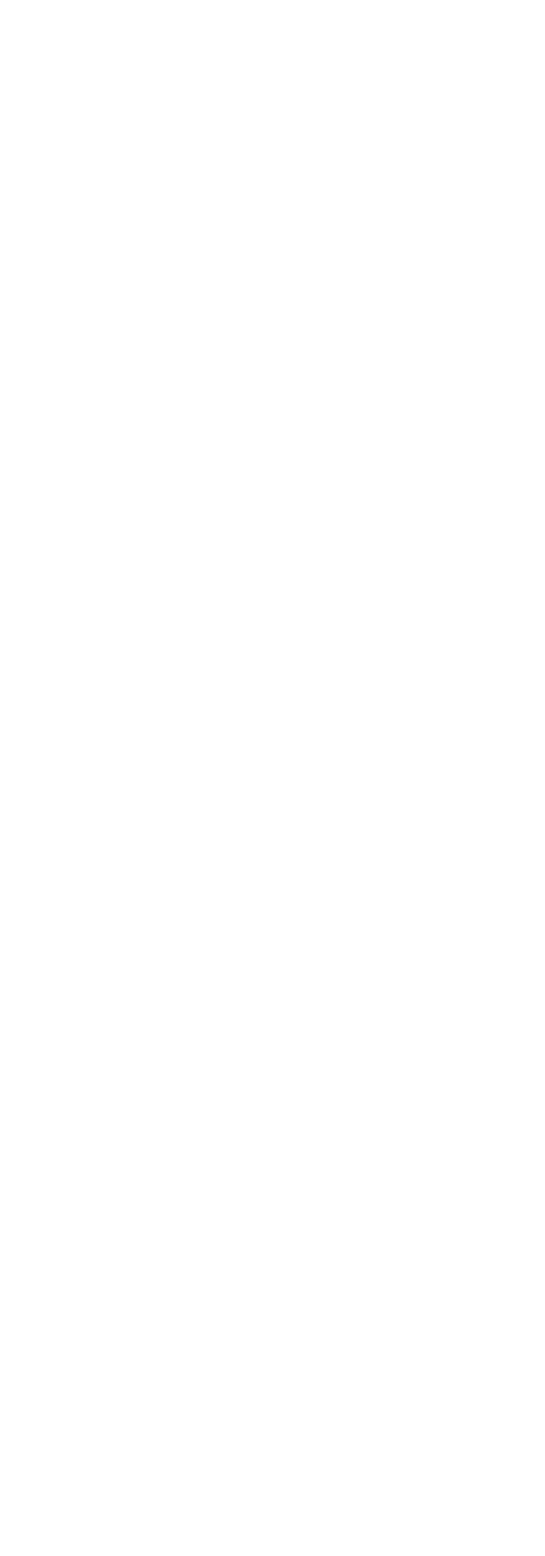
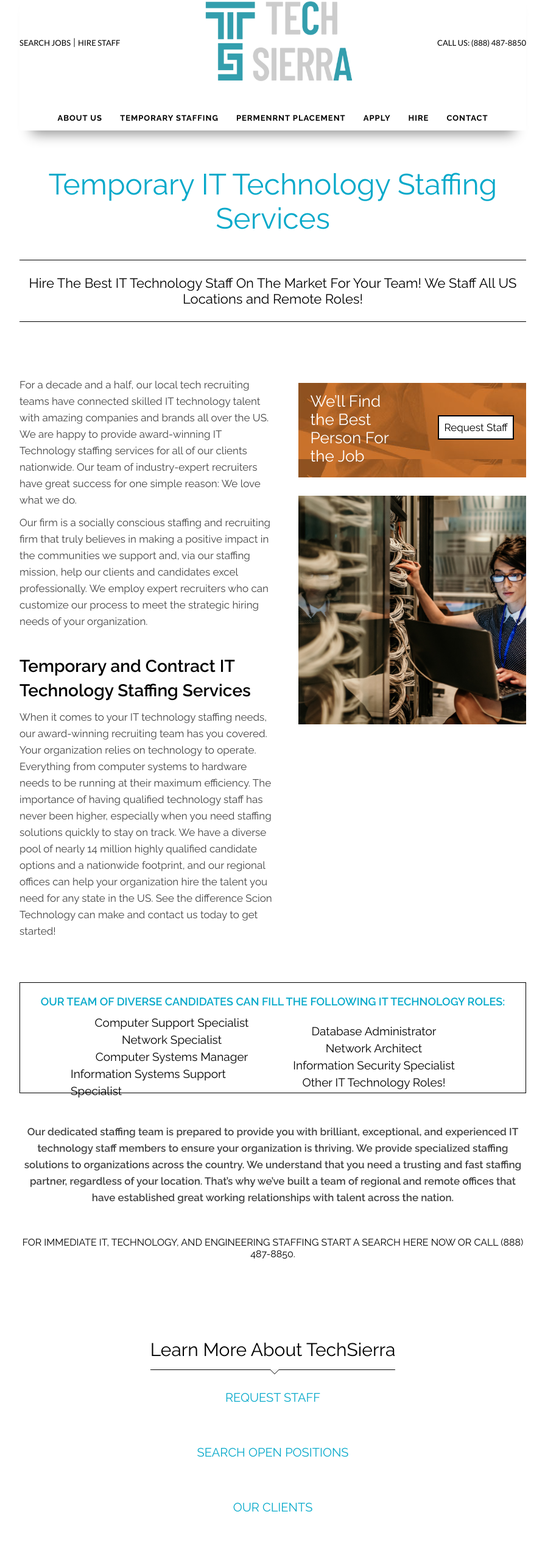
Before and after one commit to VikasBoudhTechSierra/scion-technical, a React (Create React App) app: page /temporary-staffing/it in a window 1280 px wide. Before the commit this address had no page. Shown: the part 31-2583 px from the top of the page at 61% size, without its empty margins (192-1087 px from the left). Before the commit the page ends 800 px from the top, so only its background shows below. Built offline with nearby package versions, Linux system fonts and the light colour scheme.

Commit message:
Created Temporary Staffing IT Page

```diff
--- a/src/App.js
+++ b/src/App.js
@@ -7,6 +7,7 @@ import OurClinets from "./Pages/About/OurClient/OurClinets";
 import OurMissionValue from "./Pages/About/OurMission&Value/OurMissionValue";
 import WhyDiversity from "./Pages/About/WhyDiversity/WhyDiversity";
 import WhyWeTech from "./Pages/About/WhyWeTech/WhyWeTech";
+import IT from "./Pages/About/IT/IT";
 
 function App() {
   return (
@@ -27,6 +28,7 @@ function App() {
           exact
         />
         <Route path="/about-us/why-tech" element={<WhyWeTech />} exact />
+        <Route path="/temporary-staffing/it" element={<IT />} exact />
       </Routes>
     </BrowserRouter>
   );
--- a/src/Assets/css/Index.css
+++ b/src/Assets/css/Index.css
@@ -202,6 +202,6 @@ li {
 
 .wrapper {
   max-width: 1920px;
-  width: 58%;
+  width: 65%;
   margin: 0 auto;
 }
--- a/src/Components/Header/Header.js
+++ b/src/Components/Header/Header.js
@@ -38,9 +38,9 @@ function TemporaryStaffingDown({ closeDropDown, title }) {
     >
       {temporaryStaffingDrop.map((item) => (
         <li key={item.id}>
-          <a href="#fixme" className={item.cName}>
+          <Link to={item.path} className={item.cName}>
             {item.title}
-          </a>
+          </Link>
         </li>
       ))}
     </ul>
--- a/src/Components/Header/HeaderItems.js
+++ b/src/Components/Header/HeaderItems.js
@@ -41,17 +41,32 @@ export const aboutUsDrop = [
 ];
 
 export const temporaryStaffingDrop = [
-  { id: 1, title: "it", cName: "submenu-item" },
-  { id: 2, title: "it security", cName: "submenu-item" },
-  { id: 3, title: "start up", cName: "submenu-item" },
-  { id: 4, title: "ai(artificial intalligence)", cName: "submenu-item" },
-  { id: 5, title: "enginering", cName: "submenu-item" },
-  { id: 6, title: "data", cName: "submenu-item" },
-  { id: 7, title: "gaming, animation & production", cName: "submenu-item" },
-  { id: 8, title: "help desk", cName: "submenu-item" },
-  { id: 9, title: "edtech", cName: "submenu-item" },
-  { id: 10, title: "creative", cName: "submenu-item" },
-  { id: 11, title: "professional services", cName: "submenu-item" },
+  { id: 1, title: "it", cName: "submenu-item", path: "/temporary-staffing/it" },
+  { id: 2, title: "it security", cName: "submenu-item", path: "#FIXME" },
+  { id: 3, title: "start up", cName: "submenu-item", path: "#FIXME" },
+  {
+    id: 4,
+    title: "ai(artificial intalligence)",
+    cName: "submenu-item",
+    path: "#FIXME",
+  },
+  { id: 5, title: "enginering", cName: "submenu-item", path: "#FIXME" },
+  { id: 6, title: "data", cName: "submenu-item", path: "#FIXME" },
+  {
+    id: 7,
+    title: "gaming, animation & production",
+    cName: "submenu-item",
+    path: "#FIXME",
+  },
+  { id: 8, title: "help desk", cName: "submenu-item", path: "#FIXME" },
+  { id: 9, title: "edtech", cName: "submenu-item", path: "#FIXME" },
+  { id: 10, title: "creative", cName: "submenu-item", path: "#FIXME" },
+  {
+    id: 11,
+    title: "professional services",
+    cName: "submenu-item",
+    path: "#FIXME",
+  },
 ];
 
 export const permanentPlacement = [
--- /dev/null
+++ b/src/Pages/About/IT/IT.css
@@ -0,0 +1,139 @@
+.itContainer {
+  margin-bottom: 100px;
+}
+
+.itContainer h1 {
+  color: #06a9ca;
+  font-size: 48px;
+  font-style: normal;
+  font-weight: 400;
+  text-align: center;
+  padding: 60px 0px 40px 0px;
+}
+
+.itContainer h3 {
+  color: #000;
+  font-size: 22px;
+  font-weight: 400;
+  text-align: center;
+  height: 100px;
+  display: flex;
+  justify-content: center;
+  align-items: center;
+  border-top: 1px solid black;
+  border-bottom: 1px solid black;
+}
+
+.itContainer .itContentContainer {
+  display: flex;
+  justify-content: space-between;
+  align-items: flex-start;
+  padding: 70px 0px 70px 0px;
+}
+
+.itContainer .itContentContainer .itLeftContainer {
+  flex-basis: 50%;
+  padding-top: 20px;
+}
+
+.itContainer .itContentContainer .itRightContainer {
+  flex-basis: 45%;
+}
+
+.button-container {
+  margin-top: 30px;
+  padding: 15px 20px 20px;
+  display: flex;
+  justify-content: space-between;
+  align-items: center;
+  background: url("../../../Assets//Images//AbouUsPage/sidebar-cta-600x125-about2.jpg");
+}
+
+.itContainer .itContentContainer .itLeftContainer p {
+  color: #444;
+  font-size: 17px;
+  line-height: 27px;
+  padding-bottom: 10px;
+}
+
+.itContainer .itContentContainer .itLeftContainer h2 {
+  color: #000;
+  font-size: 28px;
+  line-height: 40px;
+  margin-bottom: 10px;
+  margin-top: 30px;
+  font-weight: 600;
+}
+
+.itContainer .itContentContainer .itLeftContainer .secondPara {
+  color: #444;
+  font-size: 17px;
+  line-height: 27px;
+}
+
+.itContainer .belowContentSection {
+  height: 180px;
+  background-color: #ffffff;
+  border: 1px solid black;
+  align-items: center;
+}
+
+.itContainer .belowContentSection .belowContentGrid {
+  display: flex;
+  justify-content: center;
+  align-items: center;
+}
+
+.itContainer .belowContentSection h4 {
+  color: #06a9ca;
+  font-size: 18px;
+  font-weight: 600;
+  text-transform: uppercase;
+  margin: 20px 0 10px 0;
+  text-align: center;
+}
+
+.itContainer .belowContentSection ul {
+  display: flex;
+  flex-direction: column;
+  flex-basis: 40%;
+  justify-content: space-between;
+  align-items: center;
+}
+
+.itContainer .belowContentSection ul li {
+  font-size: 19px;
+  line-height: 28px;
+}
+
+.itContainer .belowGridContent {
+  color: #444;
+  font-size: 17px;
+  line-height: 27px;
+  font-weight: 600;
+  text-align: center;
+  margin: 50px 0px 50px;
+}
+
+.itContainer h5 {
+  color: #000;
+  font-size: 16px;
+  font-weight: 400;
+  text-align: center;
+}
+
+.it-section-btm-links {
+  display: flex;
+  flex-direction: column;
+}
+
+.it-section-btm-links li a {
+  width: 100%;
+  height: 90px;
+  line-height: 90px;
+  font-size: 20px;
+  padding: 0;
+  text-align: center;
+  color: #06a9ca;
+  text-transform: uppercase;
+}
--- /dev/null
+++ b/src/Pages/About/IT/IT.js
@@ -0,0 +1,128 @@
+import React from "react";
+import "./IT.css";
+import Header from "../../../Components/Header/Header";
+import temporaryStaffingItImg from "../../../Assets/Images/temporaryStaffingItImg.png";
+import Footer from "../../../Components/Footer/Footer";
+
+const IT = () => {
+  return (
+    <div>
+      <Header />
+      <div className="itContainer wrapper">
+        <h1>Temporary IT Technology Staffing Services</h1>
+        <h3>
+          Hire The Best IT Technology Staff On The Market For Your Team! We
+          Staff All US Locations and Remote Roles!
+        </h3>
+
+        <div className="itContentContainer">
+          <div className="itLeftContainer">
+            <p>
+              For a decade and a half, our local tech recruiting teams have
+              connected skilled IT technology talent with amazing companies and
+              brands all over the US. We are happy to provide award-winning IT
+              Technology staffing services for all of our clients nationwide.
+              Our team of industry-expert recruiters have great success for one
+              simple reason: We love what we do.
+            </p>
+            <p>
+              Our firm is a socially conscious staffing and recruiting firm that
+              truly believes in making a positive impact in the communities we
+              support and, via our staffing mission, help our clients and
+              candidates excel professionally. We employ expert recruiters who
+              can customize our process to meet the strategic hiring needs of
+              your organization.
+            </p>
+            <div className="secondPara">
+              <h2>Temporary and Contract IT Technology Staffing Services</h2>
+              When it comes to your IT technology staffing needs, our
+              award-winning recruiting team has you covered. Your organization
+              relies on technology to operate. Everything from computer systems
+              to hardware needs to be running at their maximum efficiency. The
+              importance of having qualified technology staff has never been
+              higher, especially when you need staffing solutions quickly to
+              stay on track. We have a diverse pool of nearly 14 million highly
+              qualified candidate options and a nationwide footprint, and our
+              regional offices can help your organization hire the talent you
+              need for any state in the US. See the difference Scion Technology
+              can make and contact us today to get started!
+            </div>
+          </div>
+          <div className="itRightContainer">
+            <div className="button-container">
+              <span className="primary-button">
+                We’ll Find the Best Person For the Job
+              </span>
+              <p>
+                <a class="employer_cta_button" href="/contact-us">
+                  Request Staff
+                </a>
+              </p>
+            </div>
+
+            <img
+              className="mission-image"
+              src={temporaryStaffingItImg}
+              alt="Diverse group of people with their hands together"
+            />
+          </div>
+        </div>
+        <div className="belowContentSection">
+          <h4>
+            OUR TEAM OF DIVERSE CANDIDATES CAN FILL THE FOLLOWING IT TECHNOLOGY
+            ROLES:
+          </h4>
+          <div className="belowContentGrid">
+            <ul className="itContentGridleftUl">
+              <li>Computer Support Specialist</li>
+              <li>Network Specialist</li>
+              <li>Computer Systems Manager</li>
+              <li>Information Systems Support Specialist</li>
+            </ul>
+            <ul className="itContentGridRightUl">
+              <li>Database Administrator</li>
+              <li>Network Architect</li>
+              <li>Information Security Specialist</li>
+              <li>Other IT Technology Roles!</li>
+            </ul>
+          </div>
+        </div>
+        <div className="belowGridContent">
+          Our dedicated staffing team is prepared to provide you with brilliant,
+          exceptional, and experienced IT technology staff members to ensure
+          your organization is thriving. We provide specialized staffing
+          solutions to organizations across the country. We understand that you
+          need a trusting and fast staffing partner, regardless of your
+          location. That’s why we’ve built a team of regional and remote offices
+          that have established great working relationships with talent across
+          the nation.
+        </div>
+        <h5>
+          FOR IMMEDIATE IT, TECHNOLOGY, AND ENGINEERING STAFFING START A SEARCH
+          HERE NOW OR CALL (888) 487-8850.
+        </h5>
+        <div class="mission-section-btm-container">
+          <h2 class="section-main-title">Learn More About TechSierra</h2>
+
+          <ul className="it-section-btm-links">
+            <li>
+              <a href="#FIXME">request staff</a>
+            </li>
+            <li>
+              <a href="#FIXME">search open positions</a>
+            </li>
+            <li>
+              <a href="#FIXME">our clients</a>
+            </li>
+            <li>
+              <a href="#FIXME">why choose teachSierra</a>
+            </li>
+          </ul>
+        </div>
+      </div>
+      <Footer />
+    </div>
+  );
+};
+
+export default IT;
--- a/src/Pages/About/OurMission&Value/OurMissionValue.js
+++ b/src/Pages/About/OurMission&Value/OurMissionValue.js
@@ -1,8 +1,8 @@
 import React from "react";
 import "./OurMissionValue.css";
-import Header from "../../../Components/Header/Header"
-import Footer from "../../../Components/Footer/Footer"
-import missionandvalues from "../../../Assets/Images/AbouUsPage/Mission-and-Values.jpg"
+import Header from "../../../Components/Header/Header";
+import Footer from "../../../Components/Footer/Footer";
+import missionandvalues from "../../../Assets/Images/AbouUsPage/Mission-and-Values.jpg";
 const OurMissionValue = () => {
   return (
     <div>
@@ -11,80 +11,101 @@ const OurMissionValue = () => {
         <div className="wrapper">
           <h2 className="section-title">Our Mission &amp; Values</h2>
           <div className="mission-statement-ctn">
-
             <p className="mission-statement">
-              It is our mission to diligently provide the nation's best staffing and
-              executive search services, guided by socially conscious business
-              practices. At Scion, we lead by example, consistently promoting
-              operational excellence, delivering employee and client satisfaction,
-              upholding professional ethics, celebrating diversity, equity, and
-              inclusion, and fostering the true potential of our industry.
+              It is our mission to diligently provide the nation's best staffing
+              and executive search services, guided by socially conscious
+              business practices. At Scion, we lead by example, consistently
+              promoting operational excellence, delivering employee and client
+              satisfaction, upholding professional ethics, celebrating
+              diversity, equity, and inclusion, and fostering the true potential
+              of our industry.
             </p>
           </div>
           <div className="mission-values-main">
             <div>
               <h3 className="subsection-title">Our Name</h3>
               <p className="subsection-content">
-                Scion Technology takes its name from a sector that portion of a plant
-                which, when introduced to a new foundation or growth area, we
-                strategically place new talent to improve organizational growth.
+                Scion Technology takes its name from a sector that portion of a
+                plant which, when introduced to a new foundation or growth area,
+                we strategically place new talent to improve organizational
+                growth.
               </p>
 
               <h3 className="subsection-title">Our Values</h3>
               <div className="value-section">
                 <h4 className="value-title">DIVERSITY &amp; INCLUSION</h4>
                 <p className="value-description">
-                  We believe diverse teams are more than a strength; they are essential
-                  for creating value and competitive advantage. We strive for
-                  applications, interviews, coaching processes are inclusive, equitable,
-                  and bias-free all the while ensuring we are accurately representing our
-                  firm and essentially in the partnerships and connections we traditionally
-                  create.
+                  We believe diverse teams are more than a strength; they are
+                  essential for creating value and competitive advantage. We
+                  strive for applications, interviews, coaching processes are
+                  inclusive, equitable, and bias-free all the while ensuring we
+                  are accurately representing our firm and essentially in the
+                  partnerships and connections we traditionally create.
                 </p>
               </div>
 
               <div className="value-section">
                 <h4 className="value-title">INTEGRITY &amp; ETHICS</h4>
                 <p className="value-description">
-                  We do the right things. We remain steadfastly to our candidates, clients,
-                  and stakeholders. We communicate honestly and transparently, act with
-                  respect, and we deliver on our commitments.
+                  We do the right things. We remain steadfastly to our
+                  candidates, clients, and stakeholders. We communicate honestly
+                  and transparently, act with respect, and we deliver on our
+                  commitments.
                 </p>
               </div>
-
 
               <div className="value-section">
                 <h4 className="value-title">SERVICE EXCELLENCE</h4>
                 <p className="value-description">
-                  We are committed to excellence in everything we do, striving to deliver lasting value to our clients, candidates, partners, and staff.
+                  We are committed to excellence in everything we do, striving
+                  to deliver lasting value to our clients, candidates, partners,
+                  and staff.
                 </p>
               </div>
 
               <div className="value-section">
                 <h4 className="value-title">LEARNING &amp; INNOVATION</h4>
                 <p className="value-description">
-                  We continually refine our services, processes, communication, and operational systems and structures, utilizing ever-evolving technological tools to empower our far-reaching impact and growth. We are humble and embrace individual professional development opportunities to strengthen our company from within.
+                  We continually refine our services, processes, communication,
+                  and operational systems and structures, utilizing
+                  ever-evolving technological tools to empower our far-reaching
+                  impact and growth. We are humble and embrace individual
+                  professional development opportunities to strengthen our
+                  company from within.
                 </p>
               </div>
 
               <div className="value-section">
                 <h4 className="value-title">PASSION</h4>
                 <p className="value-description">
-                  We take pride in empowering our clients’ strategic hiring goals and connecting extraordinary candidates to new career pathways. We celebrate the opportunity to uplift and improve the futures of individuals and organizations alike.
+                  We take pride in empowering our clients’ strategic hiring
+                  goals and connecting extraordinary candidates to new career
+                  pathways. We celebrate the opportunity to uplift and improve
+                  the futures of individuals and organizations alike.
                 </p>
               </div>
 
               <div className="value-section">
                 <h4 className="value-title">TEAMWORK &amp; POSITIVITY</h4>
                 <p className="value-description">
-                  We are committed to providing value and inspiring others through our work. We believe empathy and positivity fuel effective collaboration. We hold these core values and leverage them at all levels of our organization. Together, we succeed.
+                  We are committed to providing value and inspiring others
+                  through our work. We believe empathy and positivity fuel
+                  effective collaboration. We hold these core values and
+                  leverage them at all levels of our organization. Together, we
+                  succeed.
                 </p>
               </div>
             </div>
             <div>
               <div className="button-container">
-                <span className="primary-button">Ready to launch your search?</span>
-                <p><a class="employer_cta_button" href="/contact-us">Connect With Us</a></p>
+                <span className="primary-button">
+                  Ready to launch your search?
+                </span>
+                <p>
+                  <a class="employer_cta_button" href="/contact-us">
+                    Connect With Us
+                  </a>
+                </p>
               </div>
 
               <img
@@ -93,23 +114,26 @@ const OurMissionValue = () => {
                 alt="Diverse group of people with their hands together"
               />
             </div>
-
           </div>
           <div class="mission-section-btm-container">
+            <h2 class="section-main-title">Learn More About TechSierra</h2>
 
-            <h2 class="section-main-title">
-                Learn More About TechSierra
-            </h2>
-
-          <ul className="mission-section-btm-links">
-            <li><a href="#FIXME">request staff</a></li>
-            <li><a href="#FIXME">search open positions</a></li>
-            <li><a href="#FIXME">our clients</a></li>
-            <li><a href="#FIXME">why choose teachSierra</a></li>
-          </ul>
+            <ul className="mission-section-btm-links">
+              <li>
+                <a href="#FIXME">request staff</a>
+              </li>
+              <li>
+                <a href="#FIXME">search open positions</a>
+              </li>
+              <li>
+                <a href="#FIXME">our clients</a>
+              </li>
+              <li>
+                <a href="#FIXME">why choose teachSierra</a>
+              </li>
+            </ul>
+          </div>
         </div>
-        </div>
-
       </div>
       <Footer />
     </div>
```
Also changed, not shown: src/Pages/About/OurMission&Value/OurMissionValue.css (+3 -6 lines), src/Assets/Images/temporaryStaffingItImg.png (added).
